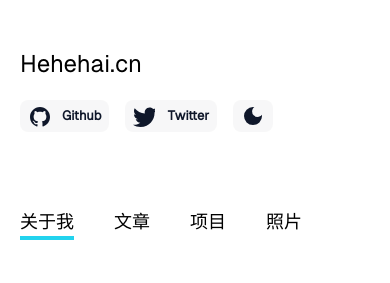
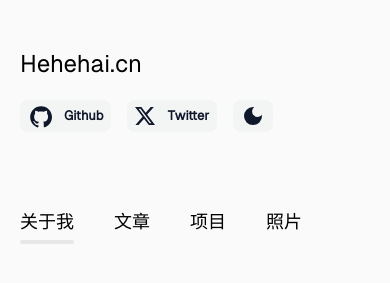
Before and after one commit to hehehai/h-blog, a Next.js app: page /about in a window 390 px wide. Shown: the top 283 px of the page. Built offline with nearby package versions, Linux system fonts and the light colour scheme; a web font is replaced by a local one.

Commit message:
chore: style

```diff
--- a/components/Header.tsx
+++ b/components/Header.tsx
@@ -20,10 +20,10 @@ export default function Header() {
       </div>
       <div className="mt-5 md:mt-0 flex items-center space-x-4">
         <HeaderButton label="Github" link="https://github.com/hehehai">
-          <Github size={22} />
+          <Github size={24} />
         </HeaderButton>
         <HeaderButton label="Twitter" link="https://twitter.com/riverhohai">
-          <Twitter size={22} />
+          <Twitter size={20} />
         </HeaderButton>
         <HeaderButton onClick={handleToggleTheme}>
           <Theme size={24} theme={resolvedTheme} />
--- a/components/HeaderButton.tsx
+++ b/components/HeaderButton.tsx
@@ -20,7 +20,7 @@ export default function HeaderButton(props: {
     <TagName
       href={link}
       {...TagAttr}
-      className="rounded-lg text-slate-900 dark:text-white dark:bg-white/[0.03] font-semibold transition flex items-center text-[0.8125rem] leading-6 py-1 px-2 hover:bg-slate-900/[0.03] bg-slate-900/[0.03] md:bg-transparent cursor-pointer"
+      className="rounded-lg text-slate-900 dark:text-white dark:bg-white/[0.03] font-semibold transition flex items-center text-[0.8125rem] leading-6 py-1 px-2 hover:bg-slate-700/[0.03] bg-slate-700/[0.03] md:bg-transparent cursor-pointer"
       onClick={(e: any) => onClick?.(e)}
     >
       {children}
--- a/components/NavItem.tsx
+++ b/components/NavItem.tsx
@@ -13,13 +13,15 @@ export default function NavItem({ href, text }: NavItemProps) {
 
   return (
     <NextLink href={href}>
-      <a
-        className={cn([
-          "border-b-4",
-          isActive ? "border-cyan-400" : "border-transparent",
-        ])}
-      >
-        <span className="">{text}</span>
+      <a className={cn(["relative group"])}>
+        <span>{text}</span>
+        <span
+          className={cn(
+            isActive ? "opacity-100" : "opacity-0",
+            "group-hover:opacity-100",
+            "absolute -bottom-2 inset-x-0 h-1 rounded-full bg-zinc-700/10"
+          )}
+        ></span>
       </a>
     </NextLink>
   );
--- a/components/icons/Twitter.tsx
+++ b/components/icons/Twitter.tsx
@@ -3,15 +3,15 @@ export default function TwitterIcon(props: { size: number }) {
 
   return (
     <svg
+      viewBox="0 0 357 322"
       width={size}
       height={size}
-      className="inline-block"
-      viewBox="0 0 22 22"
-      fill="currentColor"
+      fill="none"
       xmlns="http://www.w3.org/2000/svg"
     >
       <path
-        d="M7.548 21.9012C16.6044 21.9012 21.558 14.3976 21.558 7.8912C21.558 7.6776 21.558 7.4652 21.5436 7.2552C22.5074 6.55744 23.3392 5.69354 24 4.704C23.1013 5.10241 22.1479 5.36372 21.1716 5.4792C22.1996 4.86367 22.9689 3.89562 23.3364 2.7552C22.37 3.32867 21.3128 3.73288 20.2104 3.9504C19.4681 3.16052 18.486 2.6374 17.4164 2.46205C16.3467 2.28669 15.249 2.46888 14.2933 2.98041C13.3377 3.49193 12.5773 4.30425 12.13 5.2916C11.6826 6.27894 11.5732 7.38622 11.8188 8.442C9.86111 8.34389 7.94592 7.83519 6.19757 6.94893C4.44923 6.06266 2.90679 4.81863 1.6704 3.2976C1.04078 4.38145 0.847907 5.66451 1.13104 6.88556C1.41418 8.10661 2.15204 9.17386 3.1944 9.87C2.41112 9.84728 1.64478 9.63656 0.96 9.2556V9.318C0.960467 10.4548 1.35407 11.5564 2.07408 12.436C2.79408 13.3157 3.79616 13.9193 4.9104 14.1444C4.18537 14.3421 3.42467 14.3708 2.6868 14.2284C3.00139 15.207 3.61401 16.0627 4.43895 16.6759C5.26389 17.2892 6.25989 17.6292 7.2876 17.6484C6.26654 18.4507 5.09734 19.0438 3.84687 19.3938C2.5964 19.7439 1.28919 19.844 0 19.6884C2.2519 21.1337 4.87222 21.9002 7.548 21.8964"
+        d="M281.03.13h54.58L216.36 136.4l140.28 185.47H246.81l-86.04-112.49-98.44 112.49H7.73L135.26 176.1.7.13h112.63l77.76 102.8L281.03.14ZM261.87 289.2h30.24L96.9 31.08H64.43L261.87 289.2Z"
+        fill="currentColor"
       />
     </svg>
   );
--- a/pages/_document.tsx
+++ b/pages/_document.tsx
@@ -5,14 +5,12 @@ export default function Document() {
   return (
     <Html
       lang="zh-cmn-Hans"
-      className={cn(
-        "bg-zinc-50 h-full dark:bg-gradient-to-br dark:from-slate-900 dark:to-black dark:text-slate-50 bg-background font-sans antialiased"
-      )}
+      className={cn("bg-background font-sans antialiased")}
     >
       <Head>
         <link rel="icon" href="/favicon.svg" type="image/svg+xml" />
       </Head>
-      <body className="min-h-screen">
+      <body className="min-h-screen bg-zinc-50 h-full dark:bg-gradient-to-br dark:from-slate-900 dark:to-black dark:text-slate-50">
         <Main />
         <NextScript />
       </body>
--- a/styles/globals.css
+++ b/styles/globals.css
@@ -1,6 +1,5 @@
 ::selection {
-  background-color: #47a3f3;
-  color: #fefefe;
+  background-color: rgba(217, 66, 66, 0.4);
 }
 
 html {
--- a/styles/tailwind.css
+++ b/styles/tailwind.css
@@ -3,6 +3,19 @@
 
 @tailwind utilities;
 @tailwind screens;
+
+@layer base {
+  :root {
+    --background: 0 0% 100%;
+    --foreground: 222.2 84% 4.9%;
+    --crimson: 0 66.52% 55.49%;
+  }
+
+  .dark {
+    --background: 222.2 84% 4.9%;
+    --black-11: 222.2 84% 4.9%;
+  }
+}
 
 /* tailwind is configured to prefer this font */
 @font-face {
--- a/tailwind.config.js
+++ b/tailwind.config.js
@@ -14,6 +14,10 @@ module.exports = {
       fontFamily: {
         sans: ['GeistSans', "MISans", ...defaultTheme.fontFamily.sans],
         mono: ["GeistMono", ...defaultTheme.fontFamily.mono],
+      },
+      colors: {
+        background: "hsl(var(--background))",
+        crimson: "hsl(var(--crimson))",
       },
 
       typography: (theme) => {
@@ -79,6 +83,7 @@ module.exports = {
                   },
                 },
                 pre: {
+                  fontSize: '0.94rem',
                   lineHeight: 1.8
                 },
                 ul: {
```
